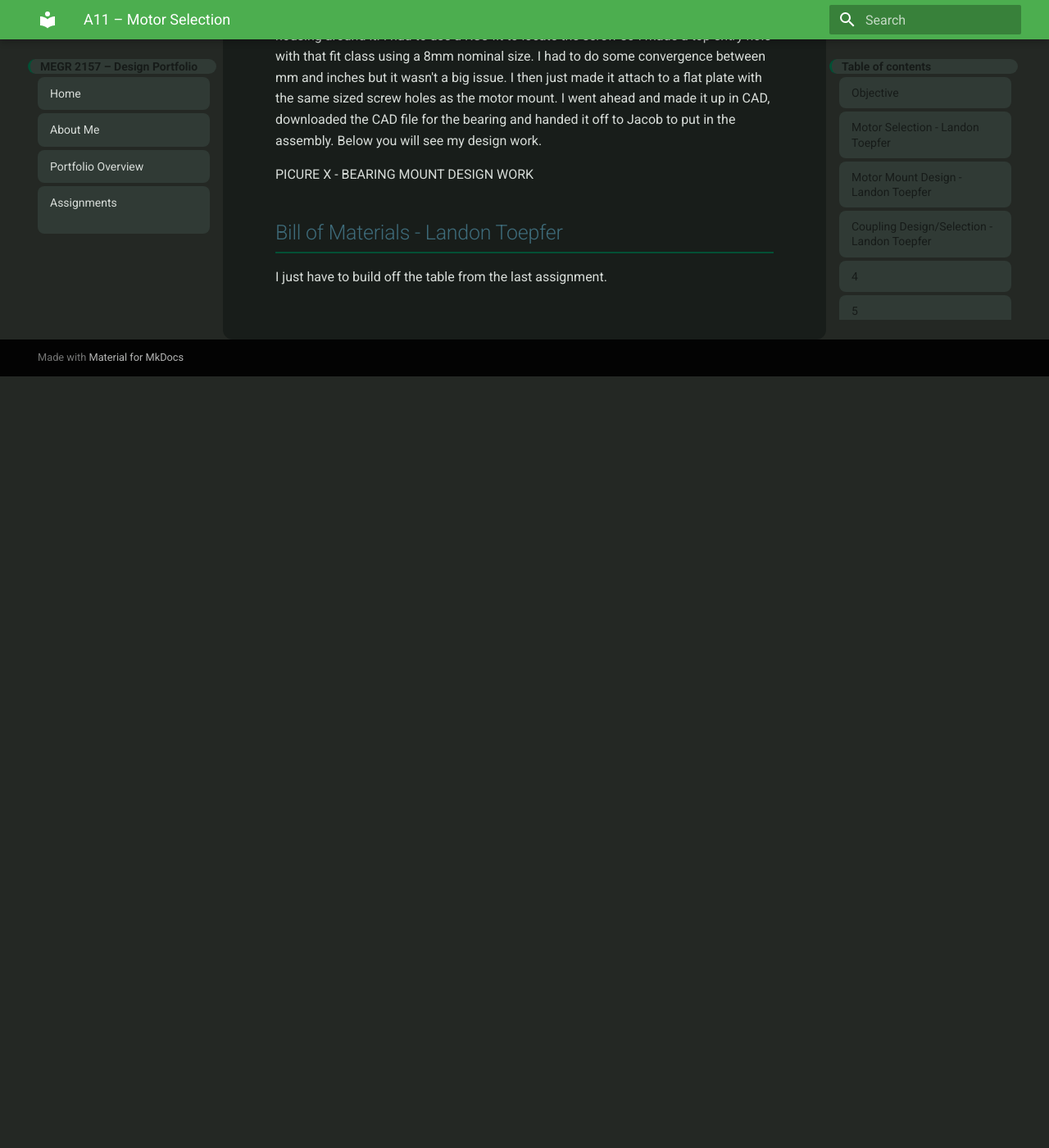
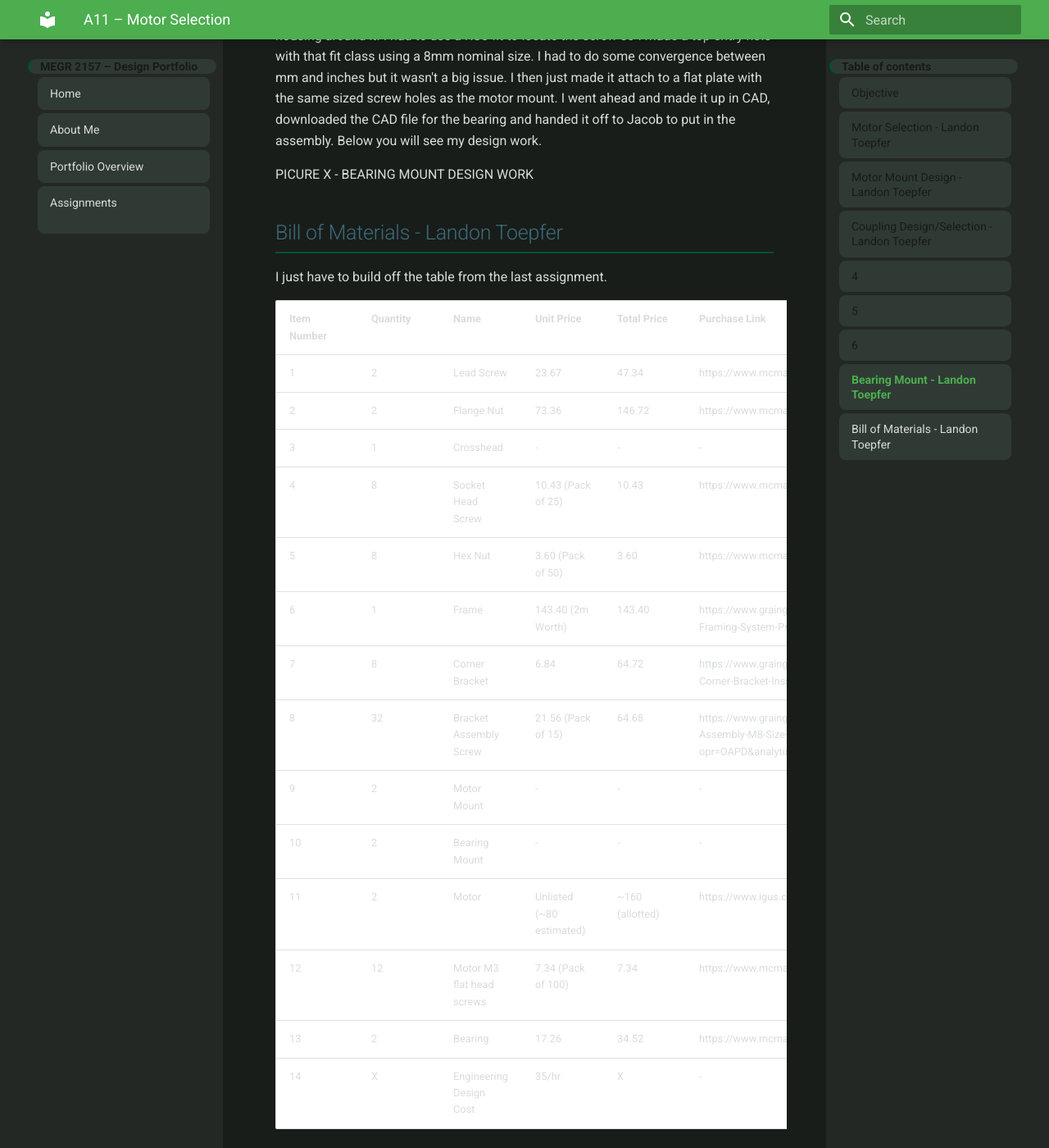
Before and after one commit to LandonToepfer/megr2157-portfolio, an MkDocs documentation site: the page built from docs/assignments/a11/index.md, in a window 1280 px wide and 1400 px high, scrolled down 2355 px. Shown: the whole window at 82% size. Built offline with MkDocs 1.6.1 and Material for MkDocs 9.7.7, drawn with Linux system fonts in a browser that asks for light colours; before the commit the page ends 2814 px from its top, so only the background shows below that.

Commit message:
Update index.md

```diff
--- a/docs/assignments/a11/index.md
+++ b/docs/assignments/a11/index.md
@@ -33,3 +33,20 @@ PICURE X - BEARING MOUNT DESIGN WORK
 
 ## Bill of Materials - Landon Toepfer
 I just have to build off the table from the last assignment.
+
+| Item Number | Quantity | Name | Unit Price | Total Price | Purchase Link |
+| --- | --- | --- | --- | --- | --- |
+| 1 | 2 | Lead Screw | 23.67 | 47.34 | https://www.mcmaster.com/7549K72/ |
+| 2 | 2 | Flange Nut | 73.36 | 146.72 | https://www.mcmaster.com/7549K16/ |
+| 3 | 1 | Crosshead | - | - | - |
+| 4 | 8 | Socket Head Screw | 10.43 (Pack of 25) | 10.43 | https://www.mcmaster.com/91251A550/ |
+| 5 | 8 | Hex Nut | 3.60 (Pack of 50) | 3.60 | https://www.mcmaster.com/95479A111/ |
+| 6 | 1 | Frame | 143.40 (2m Worth) | 143.40 | https://www.grainger.com/product/80-20-T-Slot-Framing-System-Profiles-906T85 |
+| 7 | 8 | Corner Bracket | 6.84 | 64.72 | https://www.grainger.com/product/80-20-Inside-Corner-Bracket-Inside-5JRP7 |
+| 8 | 32 | Bracket Assembly Screw | 21.56 (Pack of 15) | 64.68 | https://www.grainger.com/product/80-20-Bolt-Assembly-M8-Size-5JRH6?opr=OAPD&analytics=relItems_5JRP7&position=1 |
+| 9 | 2 | Motor Mount | - | - | - |
+| 10 | 2 | Bearing Mount | - | - | - |
+| 11 | 2 | Motor | Unlisted (~80 estimated) | ~160 (allotted) | https://www.igus.com/product/drylin_E_AE_B_24_001 |
+| 12 | 12 | Motor M3 flat head screws | 7.34 (Pack of 100) | 7.34 | https://www.mcmaster.com/91294A132/ |
+| 13 | 2 | Bearing | 17.26 | 34.52 | https://www.mcmaster.com/1301N212/ |
+| 14 | X | Engineering Design Cost | 35/hr | X | - |
```
